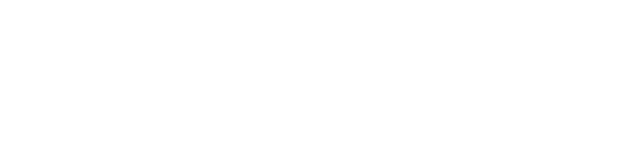
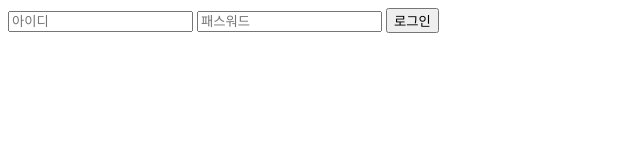
Before and after one commit to yehyeon95/new_project, a plain HTML site: page src/main/webapp/web/html/login.html in a window 1280 px wide. Shown: the whole page, without its empty margins (0-640 px from the left). Drawn offline with Linux system fonts and the light colour scheme.

Commit message:
login.html

```diff
--- a/src/main/webapp/web/html/login.html
+++ b/src/main/webapp/web/html/login.html
@@ -7,6 +7,13 @@
     <link rel="stylesheet" href="../resources/css/login.css">
 </head>
 <body>
-
+    <div class="loginBox">
+        <form class="loginForm">
+            <input type="text" name="userId" class="loginId" placeholder="아이디">
+            <input type="password" name="userPassword" class="loginPW" placeholder="패스워드">
+            <input type="submit" name="loginBtn" class="loginBtn" value="로그인">
+            <!-- input 타입들에 css 정의하기 위해서 class 지정해주어야함 -->
+        </form>
+    </div>
 </body>
 </html>
```
